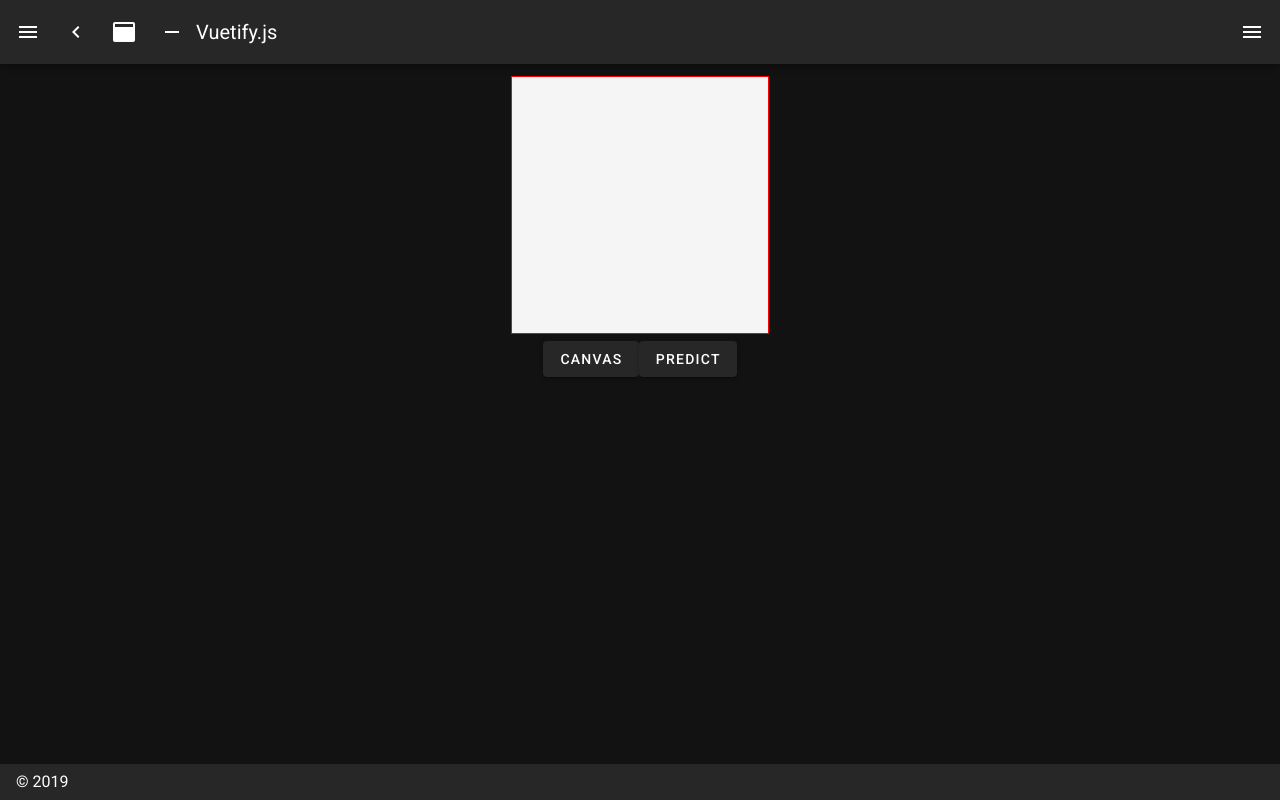
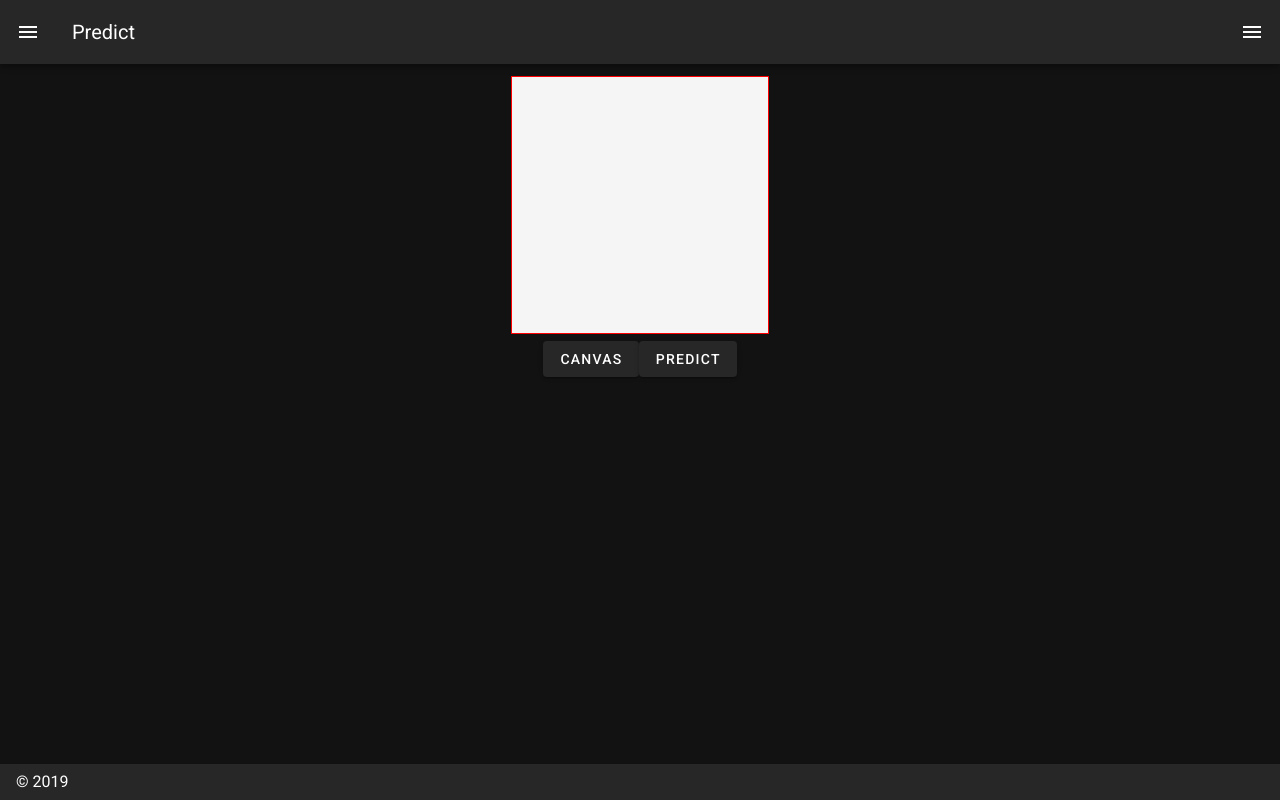
Before and after one commit to Sanseli/reinforcement-learning, a Nuxt app: page / in a window 1280 px wide. Built offline with nearby package versions, Linux system fonts and the light colour scheme.

Commit message:
:fire: removing unnecessary buttons

```diff
--- a/layouts/default.vue
+++ b/layouts/default.vue
@@ -30,24 +30,24 @@
       app
     >
       <v-app-bar-nav-icon @click.stop="drawer = !drawer" />
-      <v-btn
-        icon
-        @click.stop="miniVariant = !miniVariant"
-      >
-        <v-icon>mdi-{{ `chevron-${miniVariant ? 'right' : 'left'}` }}</v-icon>
-      </v-btn>
-      <v-btn
-        icon
-        @click.stop="clipped = !clipped"
-      >
-        <v-icon>mdi-application</v-icon>
-      </v-btn>
-      <v-btn
-        icon
-        @click.stop="fixed = !fixed"
-      >
-        <v-icon>mdi-minus</v-icon>
-      </v-btn>
+<!--      <v-btn-->
+<!--        icon-->
+<!--        @click.stop="miniVariant = !miniVariant"-->
+<!--      >-->
+<!--        <v-icon>mdi-{{ `chevron-${miniVariant ? 'right' : 'left'}` }}</v-icon>-->
+<!--      </v-btn>-->
+<!--      <v-btn-->
+<!--        icon-->
+<!--        @click.stop="clipped = !clipped"-->
+<!--      >-->
+<!--        <v-icon>mdi-application</v-icon>-->
+<!--      </v-btn>-->
+<!--      <v-btn-->
+<!--        icon-->
+<!--        @click.stop="fixed = !fixed"-->
+<!--      >-->
+<!--        <v-icon>mdi-minus</v-icon>-->
+<!--      </v-btn>-->
       <v-toolbar-title v-text="title" />
       <v-spacer />
       <v-btn
@@ -89,6 +89,8 @@
 </template>
 
 <script>
+import '@fortawesome/fontawesome-free/css/all.css' // Ensure you are using css-loader
+
 export default {
   data () {
     return {
@@ -97,15 +99,15 @@ export default {
       fixed: false,
       items: [
         {
-          icon: 'mdi-apps',
-          title: 'Welcome',
+          icon: 'fa-pencil-ruler',
+          title: 'Predict',
           to: '/'
         }
       ],
       miniVariant: false,
       right: true,
       rightDrawer: false,
-      title: 'Vuetify.js'
+      title: 'Predict'
     }
   }
 }
--- a/package.json
+++ b/package.json
@@ -11,9 +11,11 @@
     "generate": "nuxt generate"
   },
   "dependencies": {
+    "inquirer": "^7.0.0",
     "nuxt": "^2.0.0"
   },
   "devDependencies": {
+    "@fortawesome/fontawesome-free": "^5.11.2",
     "@nuxtjs/vuetify": "^1.0.0"
   }
 }
```
Also changed, not shown: 1 other file (tests, documents, lock files or other folders).
